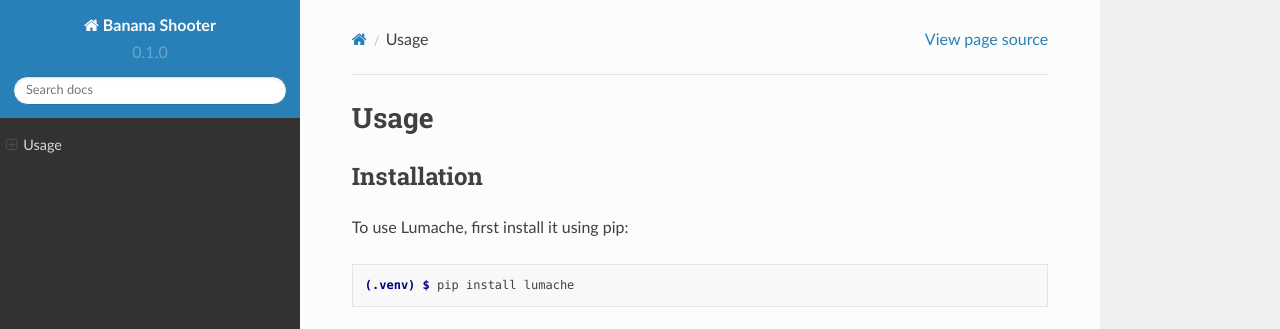
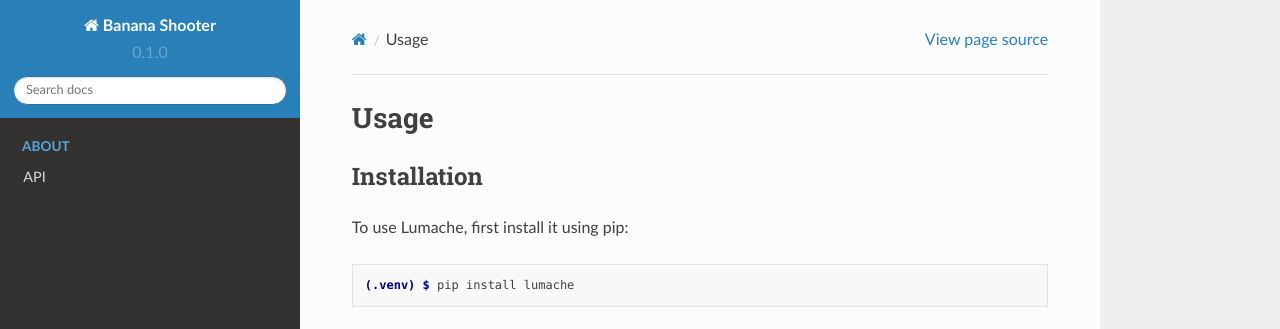
Before and after one commit to CodingDaniel1/bs-docs, a Sphinx documentation site: the page built from docs/source/usage.rst, in a window 1280 px wide. Shown: the top 329 px of the page. Built offline with Sphinx 7.4.7 and the Read the Docs theme 2.0.0, drawn with Linux system fonts in a browser that asks for light colours; pages that are not in the unit, such as notebooks, are missing from menus.

Commit message:
Update index.rst

```diff
--- a/docs/source/index.rst
+++ b/docs/source/index.rst
@@ -14,4 +14,4 @@
 	:maxdepth: 1
 	:caption: About
 
-	docs/about/getting-started
+	api
```
